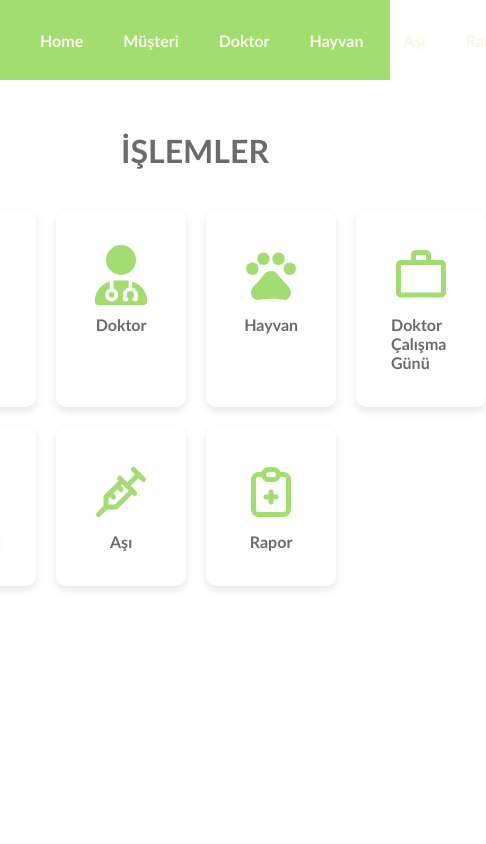
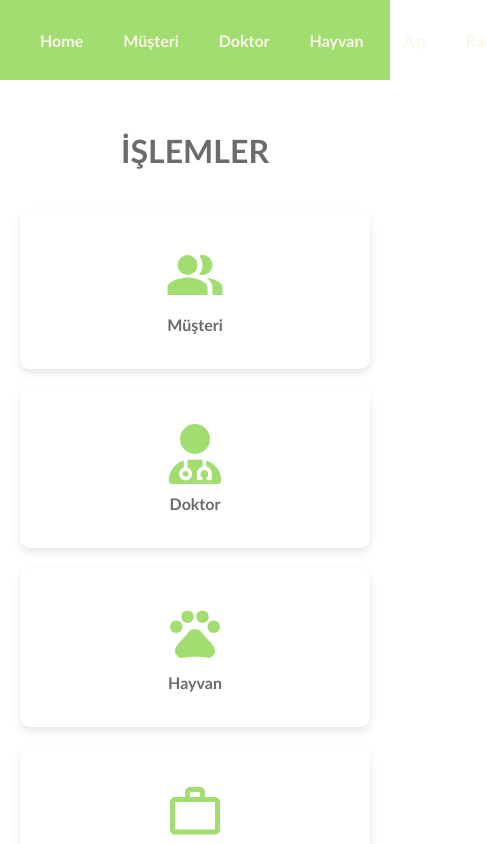
Before and after one commit to Busraademirr/VETAPP2, a React (Vite) app: page / in a window 390 px wide. Shown: the top 844 px of the page, 486 px wide, since content can reach past the window. Built offline with nearby package versions, Linux system fonts and the light colour scheme.

Commit message:
tasarım güncellemleri yapıldı

```diff
--- a/src/App.jsx
+++ b/src/App.jsx
@@ -1,5 +1,6 @@
 import { Route, Routes } from 'react-router'
 import './App.css'
+import './HomePage/Home.css'
 import PageHeader from './PageHeader/PageHeader'
 import Home from './HomePage/Home'
 import Customers from './Customers/Customers'
--- a/src/HomePage/Home.css
+++ b/src/HomePage/Home.css
@@ -2,23 +2,25 @@
     display: flex;
     flex-direction: column;
     align-items: center;
-    background-color: white;
     padding: 20px;
     min-height: 100vh;
 }
-h1 {
+
+.home-container h1 {
     margin-bottom: 40px;
     color: var(--darkgrey);
 }
-.icon-grid {
+
+.home-container .icon-grid {
     display: grid;
     grid-template-columns: repeat(4, 1fr);
     gap: 20px;
-    max-width: 1000px; /* Maksimum genişlik */
+    max-width: 1000px;
     width: 100%;
     justify-content: center;
 }
-.icon-item {
+
+.home-container .icon-item {
     display: flex;
     flex-direction: column;
     align-items: center;
@@ -26,37 +28,40 @@ h1 {
     border-radius: 10px;
     box-shadow: 0 4px 8px rgba(0, 0, 0, 0.1);
 }
-.icon {
+
+.home-container .icon {
     font-size: 60px;
     margin-bottom: 10px;
     color: var(--green);
     cursor: pointer;
 }
-h2 {
+
+.home-container h2 {
     margin: 0;
     font-size: 16px;
     color: var(--darkgrey);
 }
-.icon-grid::after {
+
+.home-container .icon-grid::after {
     content: '';
     display: block;
     width: 100%;
-    grid-column: span 4;
 }
-@media (max-width: 1200px) {
-    .icon-grid {
-      grid-template-columns: repeat(3, 1fr);
+
+@media (max-width: 1400px) {
+    .home-container .icon-grid {
+        grid-template-columns: repeat(4, 1fr);
     }
 }
 
 @media (max-width: 900px) {
-    .icon-grid {
-      grid-template-columns: repeat(2, 1fr);
+    .home-container .icon-grid {
+        grid-template-columns: repeat(2, 1fr);
     }
 }
 
 @media (max-width: 600px) {
-    .icon-grid {
-      grid-template-columns: repeat(1, 1fr);
+    .home-container .icon-grid {
+        grid-template-columns: repeat(1, 1fr);
     }
 }
--- a/src/index.css
+++ b/src/index.css
@@ -1,7 +1,6 @@
 :root {
   margin:0;
   padding:0;
-  box-sizing: border-box;
 
     --green:#a1dd70;
     --darkgrey: #6b6b6b;
```
Also changed, not shown: src/HomePage/Home.jsx (+12 -11 lines), src/App.css (line endings or trailing spaces).
